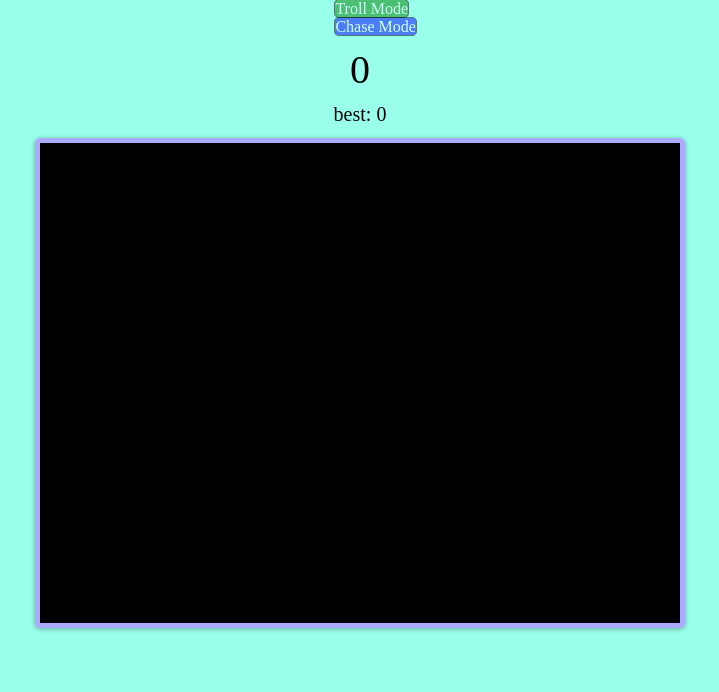
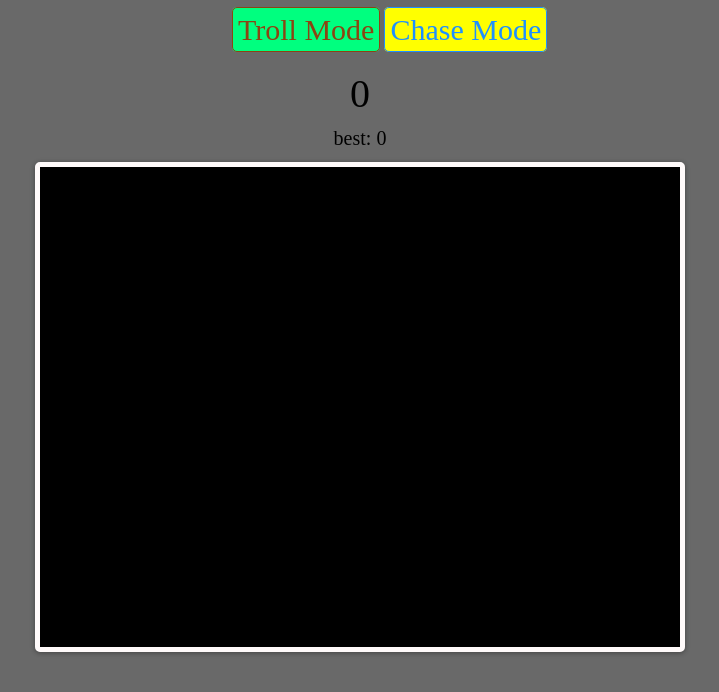
Before and after one commit to adrian-hernandez/new-chase, a plain HTML site: page theChase.html in a window 1280 px wide. Shown: the whole page, without its empty margins (280-999 px from the left). Drawn offline with Linux system fonts and the light colour scheme.

Commit message:
Improve the overall look of the UI and web page

```diff
--- a/chaseStyle.css
+++ b/chaseStyle.css
@@ -1,37 +1,37 @@
 body {
   margin: 0px;
-  background-color: #99ffeb;
+  background-color: dimgray;
   overflow: hidden;
 }
 
 #trollStyle{
-  height: 40px;
-  width: 100px;
-  background-color: green;
-  border: 1px solid black;
+  height: 100px;
+  width: 200px;
+  background-color: springgreen;
+  border: 1px solid saddlebrown;
   border-radius: 5px;
-  opacity: 0.5;
   text-align: center;
-  margin: auto;
+  line-height: 60px;
+  font-size: 30px;
+  color: saddlebrown;
   cursor: pointer;
-  color: white;
   display: inline;
-  margin-left: 48%;
+  margin-left: 40%;
+  padding: 5px;
 }
 
 #chaseStyle{
-  height: 40px;
-  width: 100px;
-  background-color: blue;
-  border: 1px solid black;
+  height: 100px;
+  width: 200px;
+  background-color: yellow;
+  border: 1px solid dodgerblue;
   border-radius: 5px;
-  opacity: 0.5;
   text-align: center;
-  margin: auto;
+  font-size: 30px;
+  color: dodgerblue;
   cursor: pointer;
-  color: white;
   display: inline;
-  margin-left: 48%;
+  padding: 5px;
 }
 
 #score {
@@ -41,10 +41,17 @@ body {
   text-align: center;
   color: black;
 }
+#bestScore {
+  font-size: 20px;
+  margin-top: 10px;
+  font-style: bold;
+  text-align: center;
+  color: black;
+}
 #container {
   width: 640px;
   height: 480px;
-  border: 5px solid #aaaaff;
+  border: 5px solid snow;
   border-radius: 5px;
   box-shadow: 0 1px 6px rgba(0, 0, 0, 0.12), 0 1px 4px rgba(0, 0, 0, 0.24);
   margin-left: auto;
@@ -52,10 +59,3 @@ body {
   margin-top: 12px;
   cursor: none;
 }
-#bestScore {
-  font-size: 20px;
-  margin-top: 10px;
-  font-style: bold;
-  text-align: center;
-  color: black;
-}
--- a/theChase.html
+++ b/theChase.html
@@ -12,8 +12,8 @@
     <div id="trollStyle">Troll Mode</div>
     <div id="chaseStyle">Chase Mode</div>
     <div id="score">0</div>
+    <div id="bestScore">best: 0</div>
     <div id="container"></div>
-    <div id="bestScore">best: 0</div>
     <script src="js/three.min.js"></script>
     <script src="./js/chaseScript.js"> </script>
 
```
